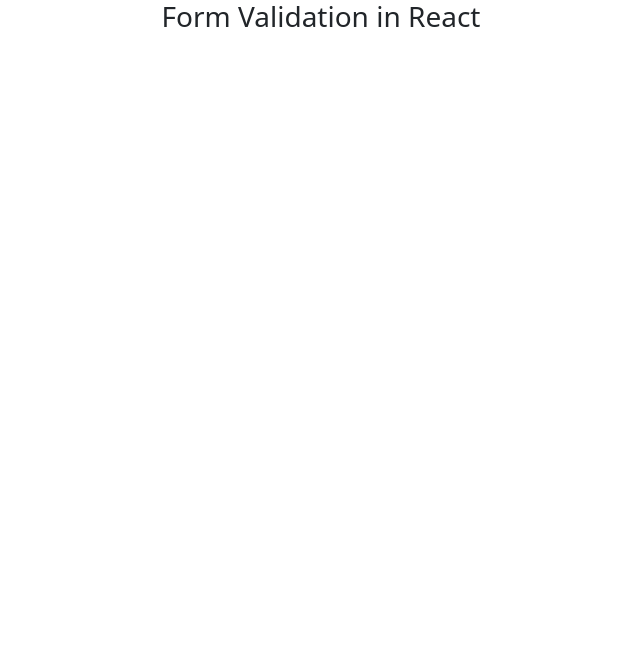
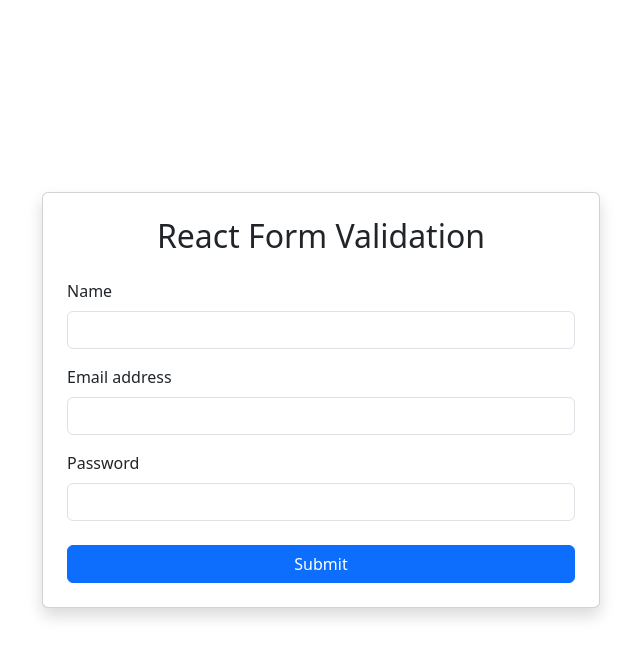
Before and after one commit to SuBroXz11/100-Full-Stack-Projects, a React (Vite) app in the folder Project 10/FormValidation/: page / in a window 1280 px wide. Shown: the top 658 px of the page, without its empty margins (319-959 px from the left). Built offline with nearby package versions, Linux system fonts and the light colour scheme.

Commit message:
Basic form component added

```diff
--- a/Project 10/FormValidation/src/App.jsx
+++ b/Project 10/FormValidation/src/App.jsx
@@ -1,12 +1,10 @@
+import Form from "./components/Form"
+
 const App = () => {
   return (
-    <div>
-      <div className="container">
-        <div className="col-md-6 mx-auto">
-          <h3 className="text-center">Form Validation in React</h3>
-        </div>
-      </div>
-    </div>
+    <>
+      <Form />
+    </>
   )
 }
 
--- /dev/null
+++ b/Project 10/FormValidation/src/components/Form.jsx
@@ -0,0 +1,71 @@
+import React, { useState } from 'react';
+import 'bootstrap/dist/css/bootstrap.min.css';
+
+const Form = () => {
+    const [formData, setFormData] = useState({
+        name: '',
+        email: '',
+        password: ''
+    });
+
+    const handleChange = (e) => {
+        setFormData({ ...formData, [e.target.name]: e.target.value });
+    };
+
+    const handleSubmit = (e) => {
+        e.preventDefault();
+        // Handle form submission
+        console.log('Form data submitted:', formData);
+    };
+
+    return (
+        <div className="container d-flex justify-content-center align-items-center vh-100">
+            <div className="col-md-6">
+                <div className="card p-4 shadow">
+                    <h2 className="text-center mb-4">React Form Validation</h2>
+                    <form onSubmit={handleSubmit}>
+                        <div className="mb-3">
+                            <label htmlFor="name" className="form-label">Name</label>
+                            <input
+                                type="text"
+                                className="form-control"
+                                id="name"
+                                name="name"
+                                value={formData.name}
+                                onChange={handleChange}
+                                required
+                            />
+                        </div>
+                        <div className="mb-3">
+                            <label htmlFor="email" className="form-label">Email address</label>
+                            <input
+                                type="email"
+                                className="form-control"
+                                id="email"
+                                name="email"
+                                value={formData.email}
+                                onChange={handleChange}
+                                required
+                            />
+                        </div>
+                        <div className="mb-4">
+                            <label htmlFor="password" className="form-label">Password</label>
+                            <input
+                                type="password"
+                                className="form-control"
+                                id="password"
+                                name="password"
+                                value={formData.password}
+                                onChange={handleChange}
+                                required
+                            />
+                        </div>
+                        <button type="submit" className="btn btn-primary w-100">Submit</button>
+                    </form>
+                </div>
+            </div>
+        </div>
+    );
+};
+
+export default Form;
```
Also changed, not shown: Project 10/FormValidation/src/components/PasswordStrengthMeter.jsx (added, +12 -0 lines).
